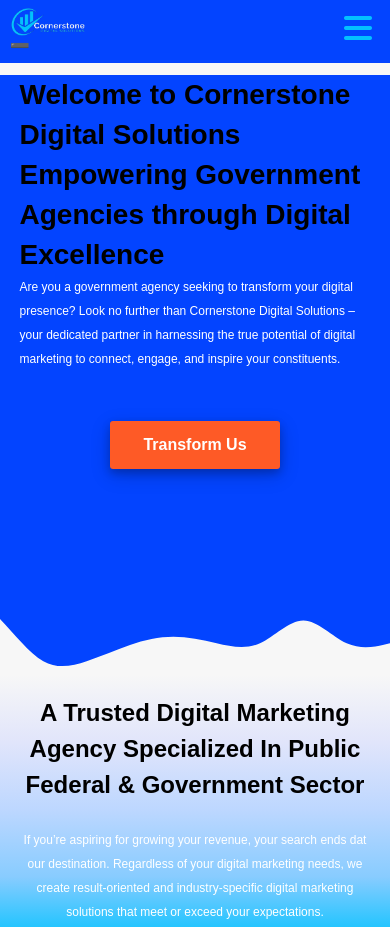
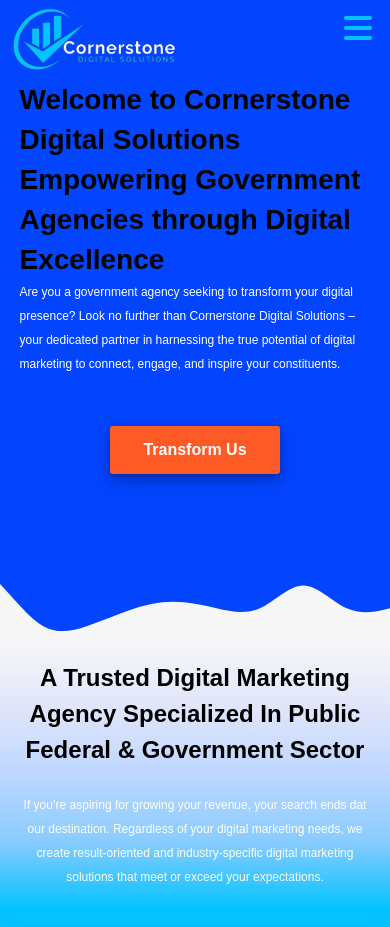
Before and after one commit to justinlamarr1992/CornerStoneDigitalSolutions, a website: page public/index.html in a window 390 px wide. Shown: the top 927 px of the page. Drawn offline with nearby package versions, Linux system fonts and the light colour scheme; some packages are replaced by stand-ins of ours.

Commit message:
All designs bugging finding

```diff
--- a/public/index.html
+++ b/public/index.html
@@ -58,8 +58,8 @@
   <body>
     <header class="" id="myNavBar">
       <div class="header-container navbar">
-        <a href="#hero" class="active logo">
-          <img class="logo" src="./assets/Logo_WLetter.png" alt="" />
+        <a href="#hero" class="logo">
+          <img class="logo-img" src="./assets/Logo_WLetter.png" alt="" />
         </a>
 
         <a href="#" class="toggle-button">
--- a/public/style.css
+++ b/public/style.css
@@ -534,8 +534,11 @@
     font-family: var(--head-font);
     /* cursor: pointer; */
     /* margin-right: auto; */
-    color: var(--sec-t);
-    width: 45%;
+    /* color: var(--sec-t); */
+    /* width: 45%; */
+  }
+  .logo-img{
+    width: 75%;
   }
   .logo-text {
     margin: 20px 0;
@@ -551,6 +554,7 @@
     padding: 0px 20px;
   }
   .nav-links li a {
+    font-size: 20px;
     text-decoration: none;
     color: var(--pri-t);
     display: block;
@@ -974,7 +978,7 @@
     grid-row: 2/3;
     display: grid;
     grid-template-columns: 100%;
-    grid-template-rows: 80px 70px auto;
+    grid-template-rows: 80px 70px 100%;
      overflow: none;
   }
   .testimony-title {
@@ -1217,6 +1221,9 @@
   }
 
   /* Header and Nav */
+  .logo-img{
+    width: 50%;
+  }
   .logo-text {
     margin: 10px 0;
   }
@@ -1255,7 +1262,7 @@
   #hero {
     grid-template-columns: var(--mcol);
     grid-template-rows:  500px 150px 50px;
-    padding-top: 75px;
+    padding-top: 70px;
   }
   .hero-container {
     grid-template-columns: 1fr;
@@ -1428,7 +1435,7 @@
     grid-template-rows: var(--mrow);
   }
   .testimony-container{
-    grid-template-rows: 80px 35px auto;
+    grid-template-rows: 80px 35px 100%;
 
   }
 
@@ -1603,12 +1610,16 @@
   .logo-text {
     margin: 0 0;
   }
+  .logo-img{
+    width: 45%;
+  }
 
 
   /* Hero Section */
   #hero{
     grid-template-rows: 500px 50px 50px;
     grid-template-columns: var(--mcol);
+    padding-top: 40px;
 
   }
   .hero-container {
@@ -1625,6 +1636,7 @@
     align-self: start;
     text-align: left;
     padding-bottom: var(--b-padding);
+    padding-top: 40px;
   }
   .hero-description {
     align-self: start;
```
Also changed, not shown: 1 other file.
